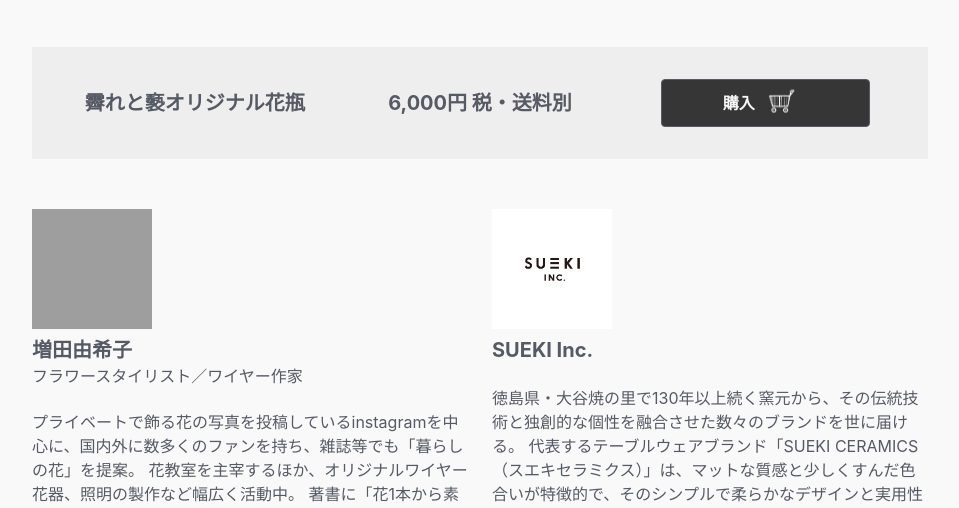
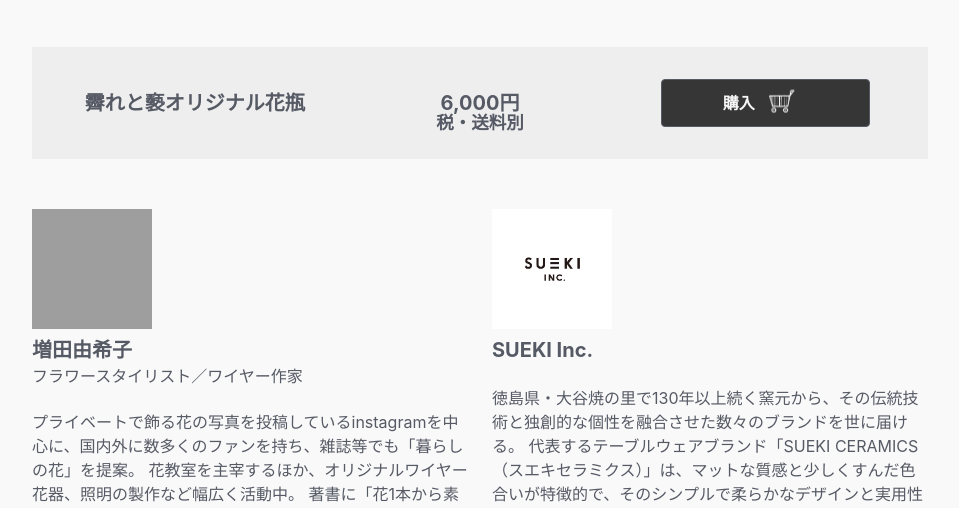
Before and after one commit to botanic-in/faretoqe, a plain HTML site: page index.html in a window 1280 px wide. Shown: the part 8603-9111 px from the top of the page, without its empty margins (160-1119 px from the left). Drawn offline with nearby package versions, Linux system fonts and the light colour scheme; grey boxes are pictures that could not be loaded.

Commit message:
Update index.html

```diff
--- a/index.html
+++ b/index.html
@@ -859,7 +859,7 @@
           </div>
           <div class="column">
             <p class="title is-5 bold is-flex">
-              6,000円 税・送料別
+              6,000円 <small>税・送料別</small>
             </p>
           </div>
           <div class="column">
```
